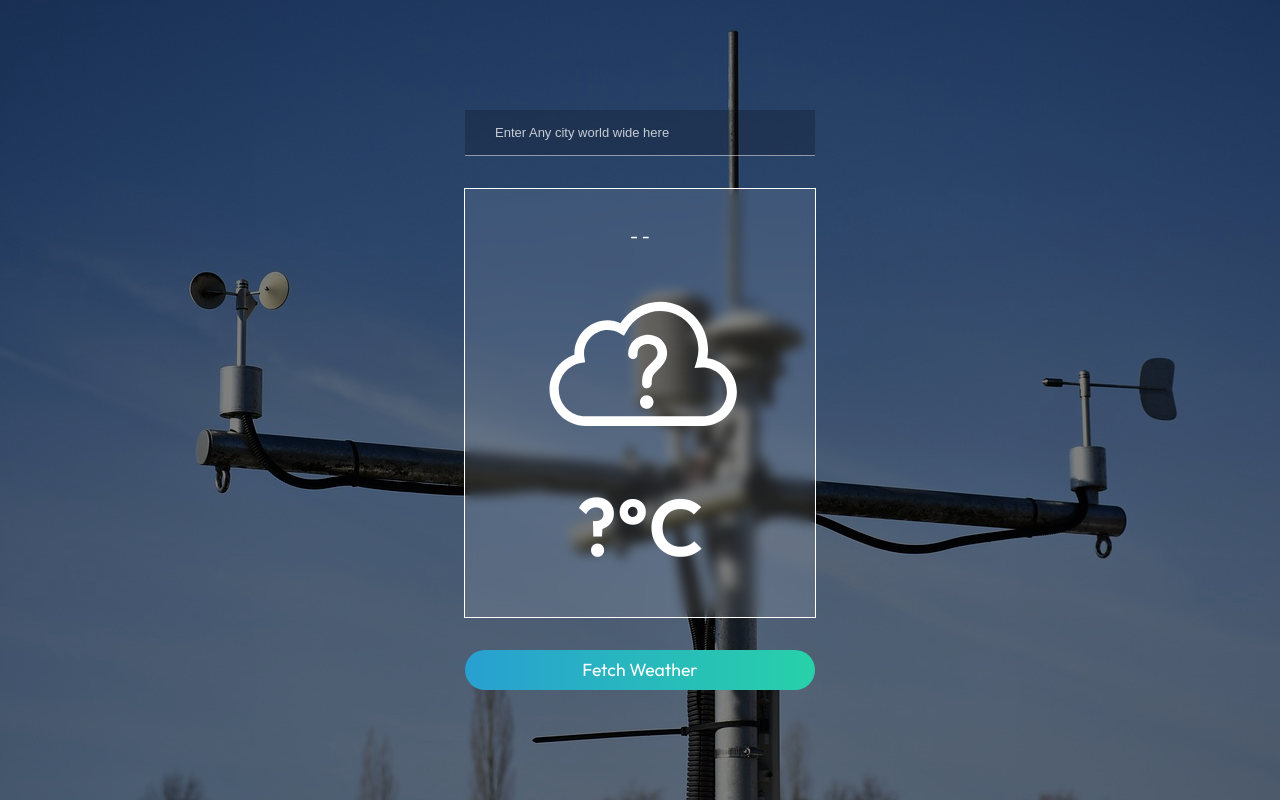
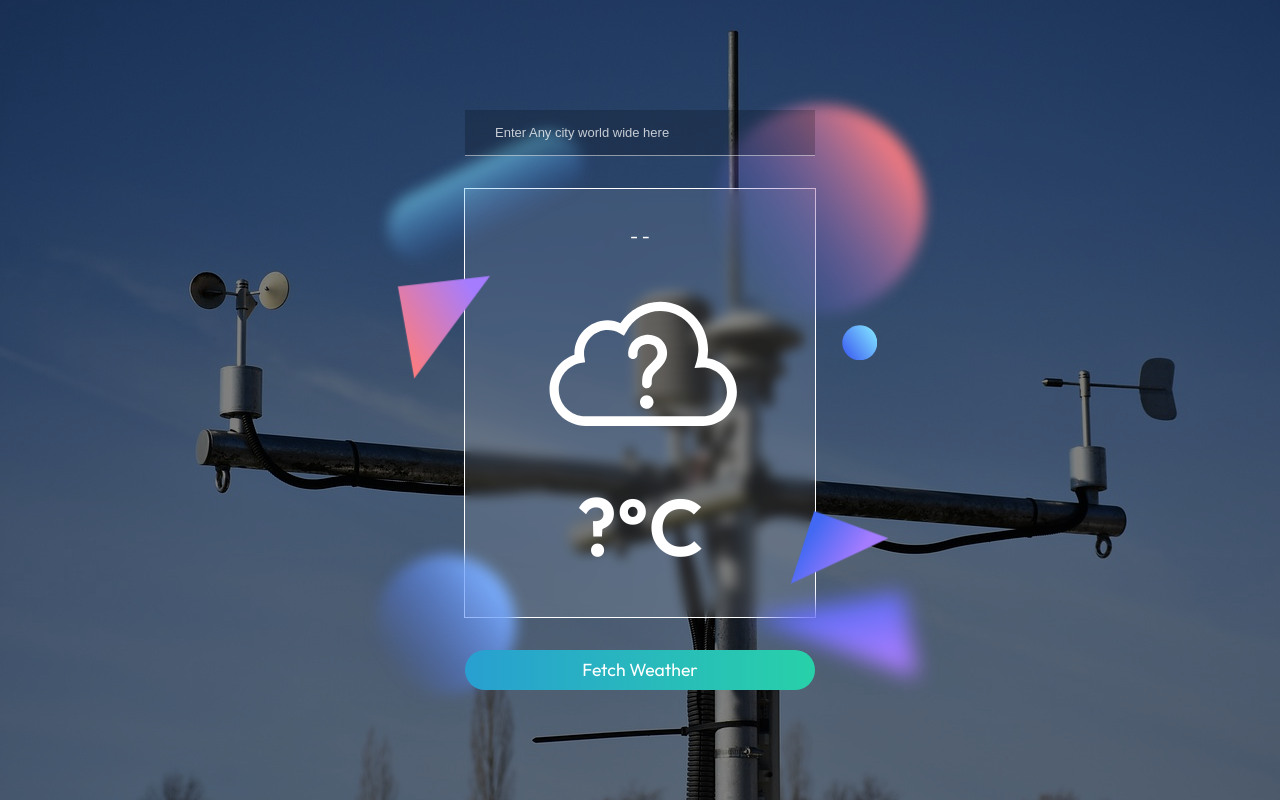
Before and after one commit to gary-vladimir/WeatherJournal, a plain HTML site: page index.html in a window 1280 px wide. Drawn offline with Linux system fonts and the light colour scheme.

Commit message:
added SVG decorations

```diff
--- a/index.css
+++ b/index.css
@@ -6,8 +6,9 @@ html {
 }
 
 body {
+    overflow: hidden;
     margin: 0;
-    min-height: 100vh;
+    height: 100vh;
     display: flex;
     justify-content: center;
     align-items: center;
@@ -17,10 +18,12 @@ body {
     background-attachment: fixed;
     background-size: cover;
     background-color: #1d3557;
-    min-height: -webkit-fill-available;
+    height: -webkit-fill-available;
+    width: 100vw;
 }
 
 .mainCard {
+    position: relative;
     color: white;
     display: flex;
     flex-direction: column;
@@ -30,6 +33,7 @@ body {
 }
 
 #card {
+    position: relative;
     width: calc(100% - 4em);
     display: flex;
     flex-direction: column;
@@ -61,6 +65,8 @@ body {
 }
 
 #inputCity {
+    position: relative;
+    z-index: 10;
     transition: all ease-in-out 150ms;
     width: calc(100% - 60px);
     font-size: small;
@@ -86,6 +92,8 @@ body {
 }
 
 #submit {
+    position: relative;
+    z-index: 10;
     transition: all ease-in-out 150ms;
     font-size: 1.1em;
     display: flex;
@@ -102,3 +110,29 @@ body {
     transform: translateY(-10px);
     cursor: pointer;
 }
+
+.decoration {
+    position: absolute;
+    z-index: -100;
+    scale: 0.7;
+}
+
+@media only screen and (max-width: 600px) {
+    .decoration {
+        display: none;
+    }
+}
+
+@media only screen and (min-width: 1600px) {
+    .decoration {
+        scale: 1;
+    }
+
+    .mainCard {
+        width: 450px;
+    }
+
+    body {
+        font-size: 1.5em;
+    }
+}
--- a/index.html
+++ b/index.html
@@ -17,6 +17,15 @@
             <div id="description">- -</div>
             <img src="/iconosWeather/unknown.svg" alt="unknown" id="weatherIcon" />
             <div id="temperature">?°C</div>
+            <img src="/images/bigCircle.svg" class="decoration" style="z-index: -100; top: -35%; right: -50%;" alt="">
+            <img src="/images/triangles.svg" class="decoration" style="z-index: -100; bottom: -30%; right: -50%;"
+                alt="">
+            <img src="/images/smallCircle.svg" class="decoration" style="z-index: -100; bottom: -30%; left: -40%;"
+                alt="">
+            <img src="/images/smallerCircle.svg" class="decoration" style="z-index: -100; top: 30%; right: -20%;"
+                alt="">
+            <img src="/images/triangle.svg" class="decoration" style="z-index: -100; top: 15%; left: -25%;" alt="">
+            <img src="/images/rectangle.svg" class="decoration" style="z-index: -100; top: -25%; left: -40%;" alt="">
         </div>
         <div id="submit">Fetch Weather</div>
     </div>
```
Also changed, not shown: images/bigCircle.svg (added), images/rectangle.svg (added), images/smallCircle.svg (added), images/smallerCircle.svg (added), images/triangle.svg (added), images/triangles.svg (added).
